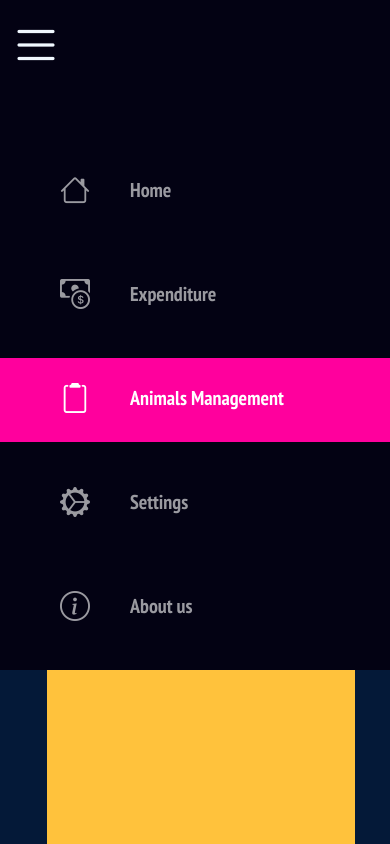
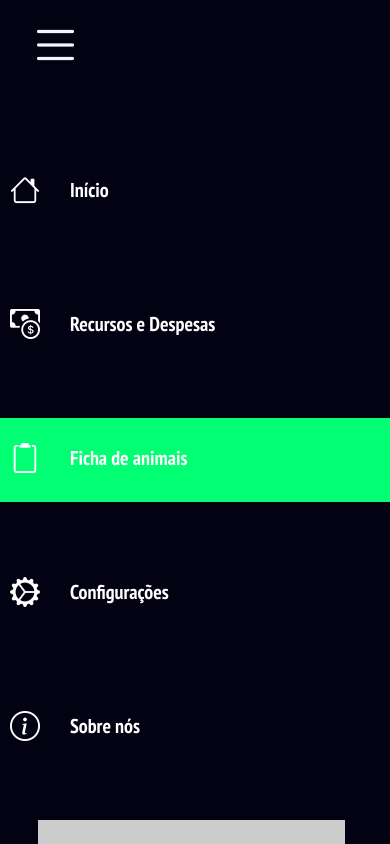
Before and after one commit to MarCrivelli/Estagio_Instituto, a plain HTML site: page gerenciarA.html in a window 390 px wide. Both pictures are taken after a click on the icon 36 px from the left and 45 px from the top of the page. Shown: the top 844 px of the page. Drawn offline with nearby package versions, Linux system fonts and the light colour scheme; a web font is replaced by a local one.

Commit message:
Update 2
Foram melhorados a ajustados vários conceitos de estilização da página.

```diff
--- a/gerenciarA.html
+++ b/gerenciarA.html
@@ -9,6 +9,18 @@
     <link rel="preconnect" href="https://fonts.googleapis.com">
     <link rel="preconnect" href="https://fonts.gstatic.com" crossorigin>
     <link href="https://fonts.googleapis.com/css2?family=Big+Shoulders+Stencil+Display:wght@100;200;500;900&family=Dhurjati&family=Oswald&family=PT+Sans+Narrow:wght@400;700&family=Teko:wght@300;400;600&display=swap" rel="stylesheet">
+    <style>
+      nav.menuLateral{
+        box-shadow: 9px 0 0 #00ff73;
+      }
+      /*Sempre que a li tiver a classe "ativo", os códigos abaixo irão acontecer*/
+      ul li.ativo{
+        background-color: #00ff73;
+      }
+      ul li.itemMenu a.gerenciarA:hover{
+        border: none;
+      }
+    </style>
   </head>
   <body  class="pagina-inicial">
 
@@ -18,33 +30,33 @@
         </div>
         <ul>
           <li class="itemMenu">
-            <a href="index.html">
+            <a class="home" href="index.html">
               <span class="icones"><i class="bi bi-house"></i></span>
-              <span class="hiperLink">Home</span>
+              <span class="hiperLink">Início</span>
             </a>
           </li>
           <li class="itemMenu">
-            <a href="gerenciarD.html">
+            <a class="gerenciarD" href="gerenciarD.html">
               <span class="icones"><i class="bi bi-cash-coin"></i></span>
-              <span class="hiperLink">Expenditure</span>
+              <span class="hiperLink">Recursos e Despesas</span>
             </a>
           </li>
           <li class="itemMenu ativo">
-            <a href="gerenciarA.html">
+            <a class="gerenciarA" href="gerenciarA.html">
               <span class="icones"><i class="bi bi-clipboard2"></i></span>
-              <span class="hiperLink">Animals Management</span>
+              <span class="hiperLink">Ficha de animais</span>
             </a>
           </li>
           <li class="itemMenu">
-            <a href="configuracoes.html">
+            <a class="config" href="configuracoes.html">
               <span class="icones"><i class="bi bi-gear-wide-connected"></i></span>
-              <span class="hiperLink">Settings</span>
+              <span class="hiperLink">Configurações</span>
             </a>
           </li>
           <li class="itemMenu">
-            <a href="info.html">
+            <a class="info" href="info.html">
               <span class="icones"><i class="bi bi-info-circle"></i></span>
-              <span class="hiperLink">About us</span>
+              <span class="hiperLink">Sobre nós</span>
             </a>
           </li>
         </ul>
--- a/style.css
+++ b/style.css
@@ -10,11 +10,9 @@
 body{
     height: 100vh;
     font-family: 'PT Sans Narrow', sans-serif;
-
 }
 
 .inicio{
-    margin-top: 40px;
     color: white;
     background-color: #FFC23C;
     text-align: center;
@@ -42,18 +40,17 @@ nav.menuLateral{
     height: 100%;
     background-color: #030213;
     padding: 40px -20px 40px 1%;
-    box-shadow: 9px 0 0 rgb(255, 0, 157);
     position: fixed;
     top: 0;
     left: 0;
     overflow: hidden; /*Quando não houver espaço para mais elementos, eles irão ficar invisíveis*/
-    transition: .2s; /*Deixa mais suave a animação do menu expandindo*/
+    transition: .6s; /*Deixa mais suave a animação do menu expandindo*/
     white-space: nowrap; /* Impede a quebra de linha do texto */
 }
 
 /*Quando tiver a classe "expandir", ele vai se expandir*/
 nav.menuLateral.expandir{
-    width: 380px;
+    width: 400px;
 }
 
 /*Estiliza a div que fica ícone das 3 barrinhas*/
@@ -76,12 +73,35 @@ ul{
     list-style-type: none; /*Tira as bolinhas de lista*/
 }
 
-/*Quando o usuário passar o mouse por cima dos itens do menu, o background vai mudar de cor*/
-ul li.itemMenu:hover{
-    background-color: rgb(255, 0, 157);
-    opacity: 1;
+nav.menuLateral div.expandir{
+    margin-left: 5%;
 }
 
+/*Quando o usuário passar o mouse por cima dos itens do menu, o background vai mudar de cor*/
+ul li.itemMenu a.home:hover{
+    background-color: #0099ff;
+    border: 2px solid #fff;
+}
+
+ul li.itemMenu a.gerenciarD:hover{
+    background-color: #ffd900;
+    border: 2px solid #fff;
+}
+
+ul li.itemMenu a.gerenciarA:hover{
+    background-color: #00ff73;
+    border: 2px solid #fff;
+}
+
+ul li.itemMenu a.config:hover{
+    background-color: #5e18e2;
+    border: 2px solid #fff;
+}
+
+ul li.itemMenu a.info:hover{
+    background-color: rgb(255, 0, 157);
+    border: 2px solid #fff;
+}
 
 ul li.itemMenu{
     transition: .4s; /*faz com que a animação do usuário passando o mouse por
@@ -89,14 +109,7 @@ ul li.itemMenu{
 }
 
 ul li{
-    opacity: .6;
     padding: 0px 0px 0px 0px;
-}
-
-/*Sempre que a li tiver a classe "ativo", os códigos abaixo irão acontecer*/
-ul li.ativo{
-    background-color: rgb(255, 0, 157);
-    opacity: 1;
 }
 
 /*Estiliza tanto o hiperlink quanto os ícones*/
@@ -111,15 +124,17 @@ ul li.itemMenu a{
     transition: .6s;
 }
 
-/*Estiliza o hiperlink*/
+/*Estiliza a nomenclatura dos itens do menu*/
 ul li.itemMenu a .hiperLink{
-    transition: .4s;
+    transition: .7s;
     opacity: 0;
+    margin-left: 30px;
 }
+
 
 /*Sempre que o nav menuLateral tiver a classe expandir, coisas aconteceram com o "hiperlink"*/
 nav.menuLateral.expandir .hiperLink{
-    margin-left: 40px;
+    margin-left: 60px;
     opacity: 1;
 }
 
@@ -184,7 +199,7 @@ h1{
 /*Estilização da página de ficha de animais*/
 
 .fichaA {
-    background-color: #041938;
+    background-color: #030213;
     width: 100%;
     height: auto;
     display: flex; /* Define o layout como flexível */
@@ -196,102 +211,17 @@ h1{
     flex-direction: row; /* Direção de linha */
     align-items: center; /* Centraliza os elementos horizontalmente */
     flex-wrap: wrap; /* Permite que os elementos quebrem para a próxima linha */
+    justify-content: center;
     padding: 20px 0px 0px 10%;
+    margin-right: 4.78%;
 }
 
 .card-ficha {
-    /* Adicione estilos para os cards conforme necessário */
-    width: 370px; /* Ajuste conforme necessário */
-    height: 500px; /* Ajuste conforme necessário */
-    background-color: #ccc; /* Ajuste conforme necessário */
+    width: 370px;
+    height: 500px;
+    background-color: #ccc;
     margin: 10px; /* Espaçamento entre os cards */
-    float: left; /* Para alinhar horizontalmente */
 }
-
-/* Media query para telas menores */
-@media screen and (max-width: 1330px) {
-    .fichaA-Alinhamento {
-        margin-top: 0px;
-        float:inline-start;
-    }
-    .card-ficha {
-        /* Adicione estilos para os cards conforme necessário */
-        width: 340px; /* Ajuste conforme necessário */
-        height: 470px; /* Ajuste conforme necessário */
-        background-color: #ccc; /* Ajuste conforme necessário */
-        margin: 10px; /* Espaçamento entre os cards */
-        float: left; /* Para alinhar horizontalmente */
-        overflow: auto;
-    }
-}
-
-/* Media query para telas menores, como celulares em orientação retrato */
-@media screen and (max-width: 450px) {
-    .fichaA {
-        margin-left: 0px;
-    }
-    .fichaA-Alinhamento {
-        margin-top: 20%;
-        padding: 3%;
-        margin-left: 3%; /* Ajuste este valor conforme necessário */
-        width: 90%; /* Ajuste este valor conforme necessário */
-        transform: none; /* Remova a transformação anterior */
-    }
-    .card-ficha {
-        /* Adicione estilos para os cards conforme necessário */
-        width: 320px; /* Ajuste conforme necessário */
-        height: 450px; /* Ajuste conforme necessário */
-        background-color: #ccc; /* Ajuste conforme necessário */
-        margin: 10px; /* Espaçamento entre os cards */
-        float: left; /* Para alinhar horizontalmente */
-    }
-
-
-
-
-    /*Ajuste no menu, pare que se adapte a telas menores*/
-
-
-
-
-    nav.menuLateral {
-        width: 100%; /* Altera a largura para ocupar toda a largura da tela */
-        height: 90px; /* Altura inicial do menu, ajuste conforme necessário */
-        padding: 20px 10px; /* Ajusta o preenchimento */
-        box-shadow: none; /* Remove a sombra */
-        position: fixed; /* Mantém o menu fixo na tela */
-        top: 0; /* Alinha o menu ao topo */
-        left: 0; /* Alinha o menu à esquerda */
-        z-index: 1000; /* Define um índice de sobreposição para garantir que o menu esteja acima de outros elementos */
-        overflow: hidden; /* Esconde os itens do menu quando fechado */
-        transition: height 0.3s; /* Adiciona uma transição suave para a altura */
-        padding: 0;
-    }
-
-    nav.menuLateral.expandir {
-        height: auto; /* Expande a altura do menu para mostrar os itens */
-        width: 100%;
-    }
-
-    ul {
-        height: auto; /* Define a altura para automático */
-        padding-top: 20px; /* Ajusta o espaçamento superior dos itens do menu */
-    }
-
-    ul li.itemMenu {
-        width: 100%; /* Define a largura para 100% */
-        text-align: center; /* Centraliza o texto */
-    }
-
-    ul li.itemMenu a {
-        padding: 15px 0; /* Ajusta o preenchimento */
-    }
-
-    .expandir {
-        display: block !important; /* Garante que o botão de hambúrguer seja exibido */
-    }
-}
-
 
 .a{
     background-color: #5e18e2;
@@ -301,9 +231,16 @@ h1{
     background-color: #FFC23C;
 }
 
+/*Estilização da página de configuração*/
+.fundo{
+    background-color: #030213;
+    height: 100%;
+    display: flex;
+    justify-content: center;
+    margin-left: 4.78%;
+    width: 95.21%;
+}
 
-
-/*Estilização da página de configuração*/
 .card {
     width: 70%; /* Defina a largura máxima do card */
     margin: 3% 0% 3% 0%;
@@ -369,58 +306,87 @@ h1{
     margin-right: 2%;
   }
 
-.alinhamento{
-    display: flex;
-    flex-direction: row;
-    line-height: 30px; /*Alinha o trilho com o nome da configuração*/
-    margin: 0px 0px 20px 10px;
+/* Media query para telas menores, como celulares em orientação retrato */
+@media screen and (max-width: 700px) {
+    .fundo{
+        margin-left: 0%;
+        width: 100%;
+        height: 100%;
     }
 
-.indicador{
-    width: 28px;
-    height: 28px;
-    margin-top: 1px;
-    transform: scale(.9);
-    border-radius: 150px;
-    background-color: #FFC23C;
-    transform: translateX(0px);
-    transition: .7s ease-out; /*Faz com que a animação da bolinha, voltando, seja mais suave*/
+    .card {
+        margin-top: 100px;
+        margin-bottom: 30px;
       }
 
-.trilho {
-    width: 130px;
-    height: 30px;
-    border-radius: 150px;
-    background-color: #320e75;
-    margin-left: 20px; /*Distância entre o nome da configuração e a configuração*/
+    .fichaA {
+        margin-left: 0px;
+    }
+    .fichaA-Alinhamento {
+        margin-top: 20%;
+        padding: 3%;
+        margin-left: 3%; /* Ajuste este valor conforme necessário */
+        width: 90%; /* Ajuste este valor conforme necessário */
+        transform: none; /* Remova a transformação anterior */
+    }
+    .card-ficha {
+        /* Adicione estilos para os cards conforme necessário */
+        width: 320px; /* Ajuste conforme necessário */
+        height: 450px; /* Ajuste conforme necessário */
+        background-color: #ccc; /* Ajuste conforme necessário */
+        margin: 10px; /* Espaçamento entre os cards */
+        float: left; /* Para alinhar horizontalmente */
     }
 
-  .trilho, .indicador, .menuLateral a, .menuLateral a *{
-    cursor: url('cursorCustomizadoHover.png'), auto;
+
+
+
+    /*Ajuste no menu, pare que se adapte a telas menores*/
+
+    nav.menuLateral {
+        width: 100%; /* Altera a largura para ocupar toda a largura da tela */
+        height: 90px; /* Altura inicial do menu, ajuste conforme necessário */
+        padding: 20px 10px; /* Ajusta o preenchimento */
+        box-shadow: none; /* Remove a sombra */
+        position: fixed; /* Mantém o menu fixo na tela */
+        top: 0; /* Alinha o menu ao topo */
+        left: 0; /* Alinha o menu à esquerda */
+        z-index: 1000; /* Define um índice de sobreposição para garantir que o menu esteja acima de outros elementos */
+        overflow: hidden; /* Esconde os itens do menu quando fechado */
+        transition: height 0.3s; /* Adiciona uma transição suave para a altura */
+        padding: 0;
     }
 
-  .trilho.light {
-    background-color: #ffc23c;
-    transition: background-color 5s ease; /* Adiciona uma transição suave para a mudança de cor */
+    nav.menuLateral.expandir {
+        height: auto; /* Expande a altura do menu para mostrar os itens */
+        width: 100%;
     }
 
-.trilho.light{
-    background-color: #FFC23C;
-    transition: .7s;
+    /*Neste caso, faz com que os ícones do menu não se movam para o lado*/
+    nav.menuLateral.expandir a{
+        padding: 20px 15% 20px 0px;
+        margin-bottom: 50px;
     }
 
-.trilho.light .indicador{
-  background-color: #ffffff;
-  border: 2px solid #000000;
-  transform: translateX(94px);
-  transition: .7s ease-out;
+    nav.menuLateral.expandir .hiperLink{
+        margin-left: 30px;
     }
 
-body.light{
-    transition: 3s;
-    background-color: rgb(255, 255, 255);
+    ul {
+        height: auto; /* Define a altura para automático */
+        padding-top: 20px; /* Ajusta o espaçamento superior dos itens do menu */
     }
 
-.visual{
-    margin-left: 70px;
+    ul li.itemMenu {
+        width: 100%; /* Define a largura para 100% */
+        text-align: center; /* Centraliza o texto */
     }
+
+    ul li.itemMenu a {
+        padding: 15px 0; /* Ajusta o preenchimento */
+    }
+
+    .expandir {
+        display: block !important; /* Garante que o botão de hambúrguer seja exibido */
+    }
+}
```
Also changed, not shown: configuracoes.html (+20 -7 lines), gerenciarD.html (+22 -10 lines), index.html (+23 -10 lines), info.html (+16 -4 lines). Lines whose indentation alone changed are shown as unchanged.
